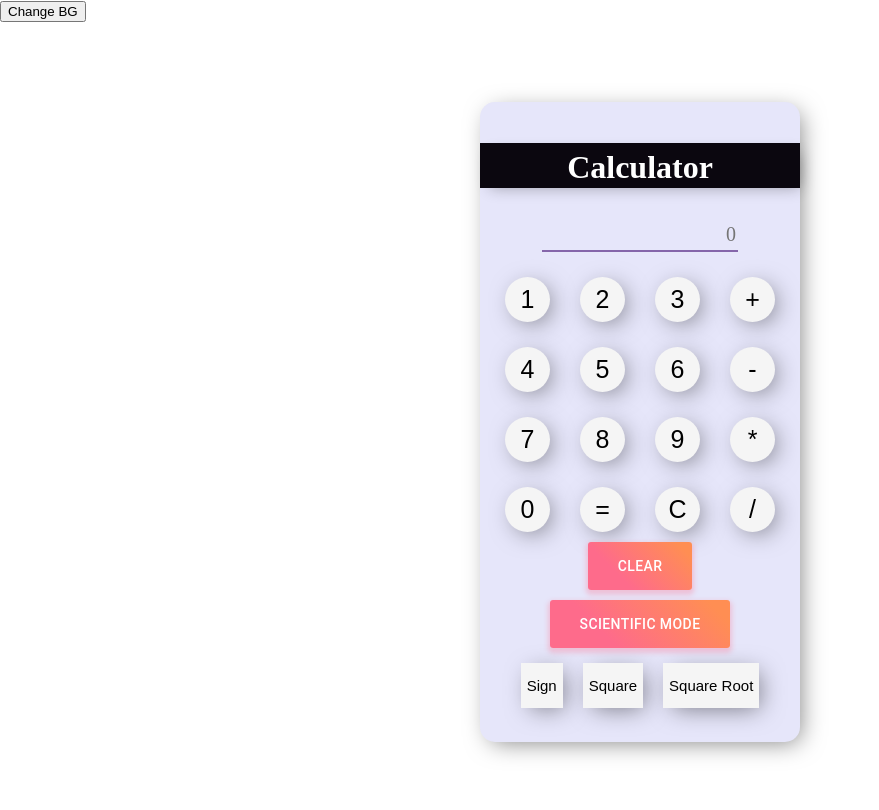
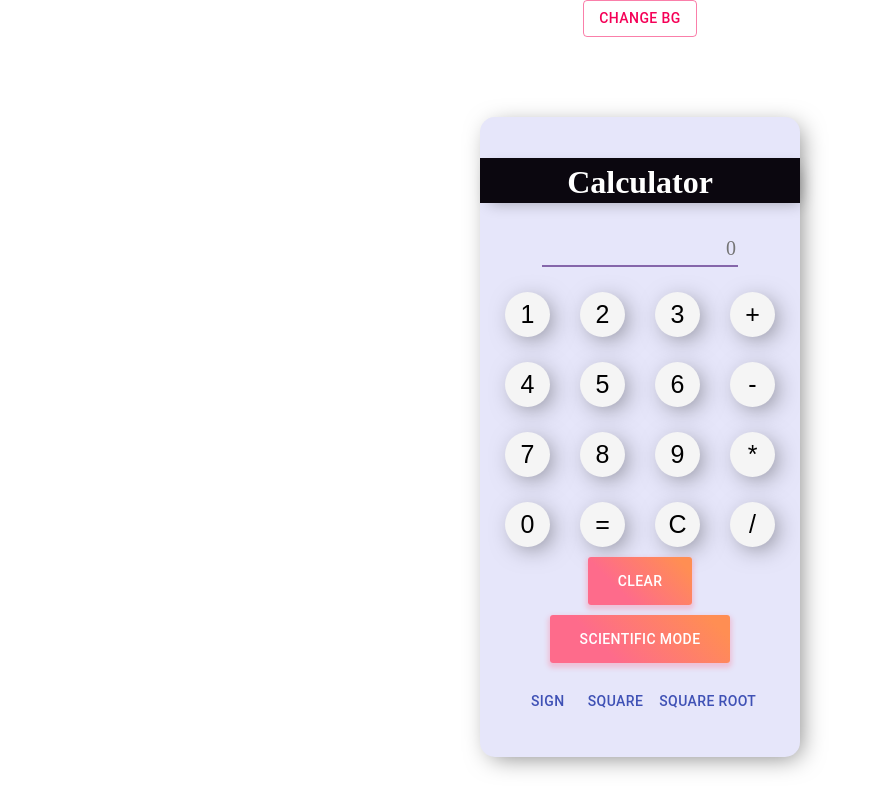
Before and after one commit to pratikparamane98/CTB-simple-calulators, a React (Create React App) app: page / in a window 1280 px wide. Both pictures are taken after a click on the button "SCIENTIFIC MODE". Shown: the top 810 px of the page, without its empty margins (0-879 px from the left). Built offline with nearby package versions, Linux system fonts and the light colour scheme.

Commit message:
changed button design

```diff
--- a/src/App.js
+++ b/src/App.js
@@ -3,6 +3,7 @@ import Display from './components/display/Display.js'
 import React, { useState } from "react";
 import styled, { ThemeProvider } from "styled-components";
 import { lightTheme, darkTheme, GlobalStyles } from "./themes.js";
+import {Button,Box} from '@material-ui/core'
 
 const StyledApp = styled.div`
   color: ${(props) => props.theme.fontColor};
@@ -16,17 +17,17 @@ function App() {
       theme === "light" ? setTheme("dark") : setTheme("light");
     };
   return (
-    <>
+    <div>
     <ThemeProvider theme={theme === "light" ? lightTheme : darkTheme}>
       <GlobalStyles />
-      <button className= "button02" onClick={() => themeToggler()}>Change BG</button>
-
+      <Box textAlign="center">
+      <Button variant = "outlined" color="secondary" onClick={() => themeToggler()}>Change BG</Button>
+      </Box>
         {/* <StyledApp>
         </StyledApp> */}
     </ThemeProvider>
     <Display/>
-</>
-
+    </div>
   );
 }
 
--- a/src/components/button/Keypad.js
+++ b/src/components/button/Keypad.js
@@ -32,7 +32,7 @@ import UseStyles from './styles1'
                     <button className="button" onClick={()=>props.allowed(data[7])}>7</button>
                     <button className="button" onClick={()=>props.allowed(data[8])}>8</button>
                     <button className="button" onClick={()=>props.allowed(data[9])}>9</button>
-                    <button className="button" onClick={()=>props.operator(data[2])}>*</button>
+                    <button className="button" onClick={()=>props.operator(data2[2])}>*</button>
                 </div>
                 <div>
                     <button className="button" onClick={()=>props.allowed(data[0])}>0</button>
@@ -44,15 +44,15 @@ import UseStyles from './styles1'
                     <Button className={classes.root}  onClick={()=>props.clearr()}>clear</Button>
                     <Button className={classes.root} onClick={() => setShow(!show)}>Scientific Mode</Button>
                 </div>
-
+                <br></br>
                 {show?
                     <div>
-                        <button className="button03"onClick={()=>props.signCl()}>Sign</button>
-                        <button className="button03" onClick={()=>props.sqr()} >Square</button>
-                        <button className="button03" onClick={()=>props.sqrt()}>Square Root</button>
+                        <Button color="primary"onClick={()=>props.signCl()}>Sign</Button>
+                        <Button color="primary" onClick={()=>props.sqr()} >Square</Button>
+                        <Button  color="primary" onClick={()=>props.sqrt()}>Square Root</Button>
                     </div>
                 :null}
-
+                <br></br>
             </div>
         </div>
     )
--- a/src/components/button/styles1.js
+++ b/src/components/button/styles1.js
@@ -12,6 +12,6 @@ export default makeStyles({
       padding: '0 30px',
       marginLeft:'10px',
       marginRight:'10px',
-      marginTop:'10px'
+      marginTop:'10px',
     },
   });
```
Also changed, not shown: src/components/display/Display.js (+2 -10 lines).
